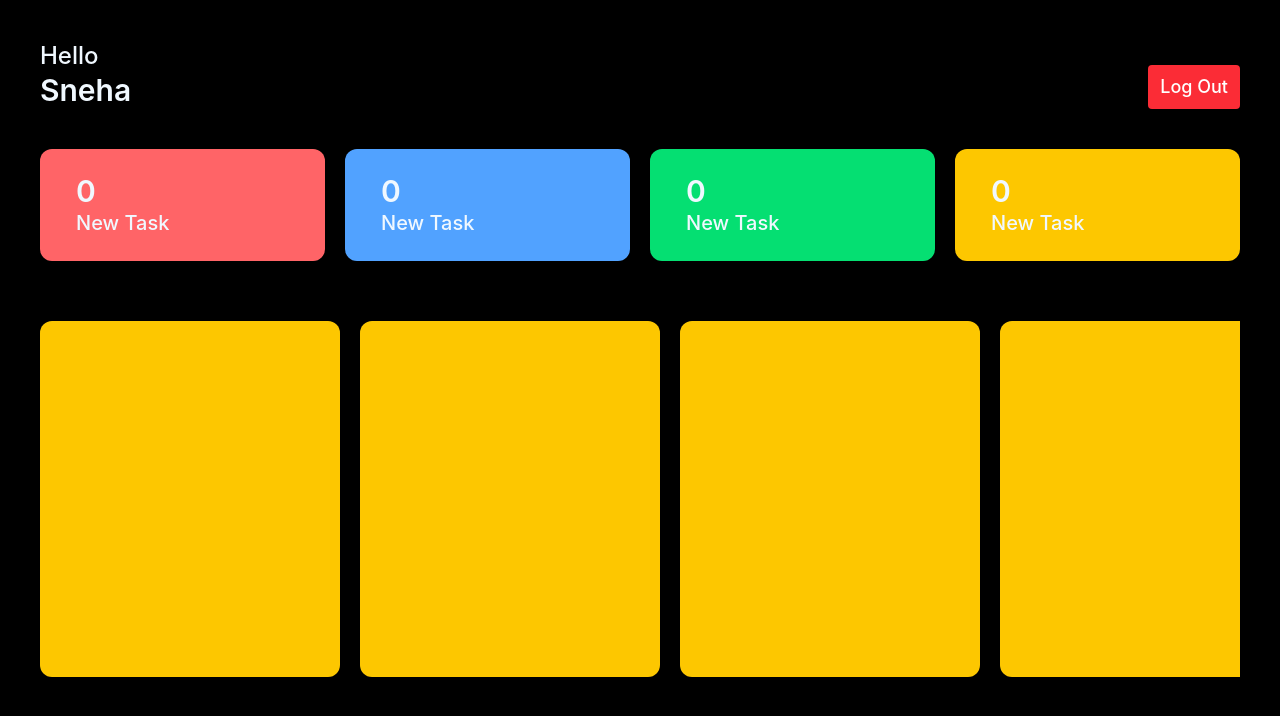
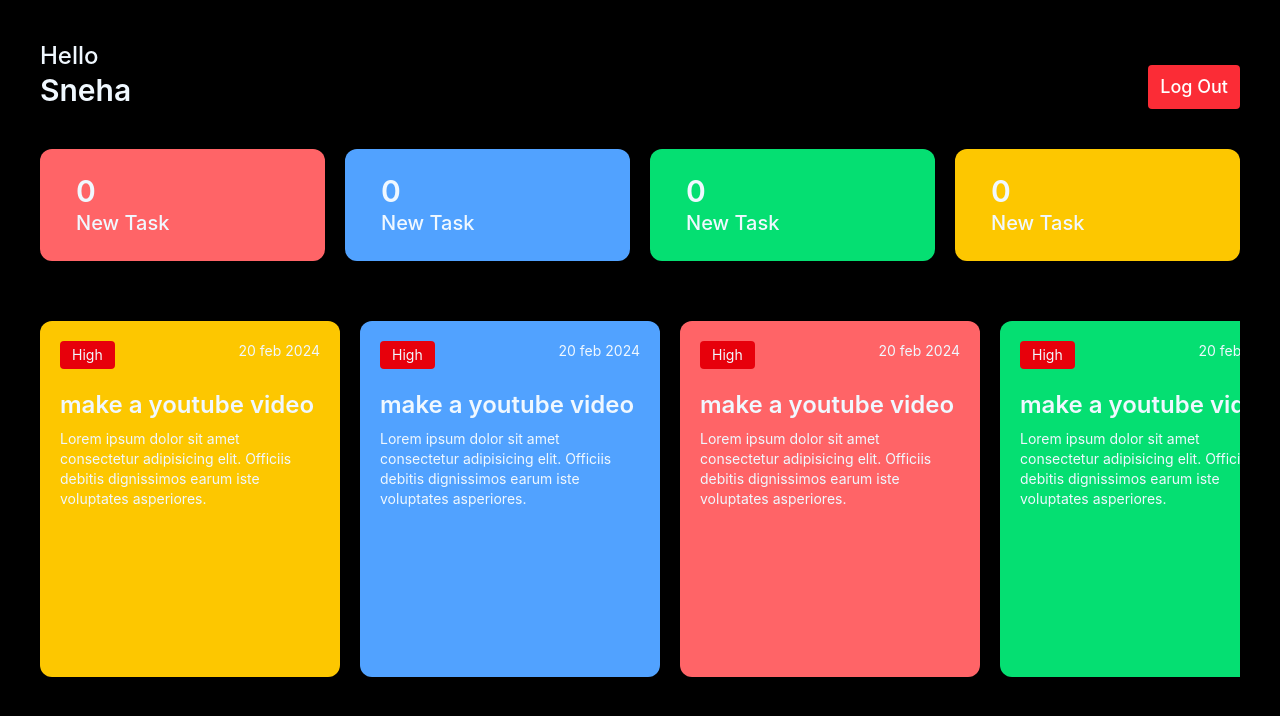
Before and after one commit to sneha-tripathi202/empolyee-management-system, a React (Vite) app: page / in a window 1280 px wide. Shown: the top 716 px of the page. Built offline with nearby package versions, Linux system fonts and the light colour scheme.

Commit message:
employee dashboard

```diff
--- a/src/components/Tasklist/Tasklist.jsx
+++ b/src/components/Tasklist/Tasklist.jsx
@@ -3,13 +3,30 @@ import React from 'react'
 const Tasklist = () => {
   return (
     <div id='tasklist' className=' overflow-x-auto flex flex-nowrap items-center justify-start gap-5 h-[55%] w-full py-5 mt-10'>
-      <div className='h-full shrink-0 w-75 bg-yellow-400 rounded-xl '></div>
-      <div className='h-full shrink-0 w-75 bg-yellow-400 rounded-xl '></div>
-      <div className='h-full shrink-0 w-75 bg-yellow-400 rounded-xl '></div>
-      <div className='h-full shrink-0 w-75 bg-yellow-400 rounded-xl '></div>
-      <div className='h-full shrink-0 w-75 bg-yellow-400 rounded-xl '></div>
-      <div className='h-full shrink-0 w-75 bg-yellow-400 rounded-xl '></div>
-      <div className='h-full shrink-0 w-75 bg-yellow-400 rounded-xl '></div>
+      <div className='h-full shrink-0 w-75 p-5 bg-yellow-400 rounded-xl items-center '>
+       <div className='flex justify-between'> <h3 className='bg-red-600 text-sm px-3 py-1 rounded'>High</h3>
+        <h4 className='text-sm'> 20 feb 2024</h4>
+        </div><h2 className='mt-5 text-2xl font-semibold'>make a youtube video</h2>
+      <p className='text-sm mt-2'> Lorem ipsum dolor sit amet consectetur adipisicing elit. Officiis debitis dignissimos earum iste voluptates asperiores.</p>
+      </div>
+       <div className='h-full shrink-0 w-75 p-5 bg-blue-400 rounded-xl items-center '>
+       <div className='flex justify-between'> <h3 className='bg-red-600 text-sm px-3 py-1 rounded'>High</h3>
+        <h4 className='text-sm'> 20 feb 2024</h4>
+        </div><h2 className='mt-5 text-2xl font-semibold'>make a youtube video</h2>
+      <p className='text-sm mt-2'> Lorem ipsum dolor sit amet consectetur adipisicing elit. Officiis debitis dignissimos earum iste voluptates asperiores.</p>
+      </div>
+       <div className='h-full shrink-0 w-75 p-5 bg-red-400 rounded-xl items-center '>
+       <div className='flex justify-between'> <h3 className='bg-red-600 text-sm px-3 py-1 rounded'>High</h3>
+        <h4 className='text-sm'> 20 feb 2024</h4>
+        </div><h2 className='mt-5 text-2xl font-semibold'>make a youtube video</h2>
+      <p className='text-sm mt-2'> Lorem ipsum dolor sit amet consectetur adipisicing elit. Officiis debitis dignissimos earum iste voluptates asperiores.</p>
+      </div>
+       <div className='h-full shrink-0 w-75 p-5 bg-green-400 rounded-xl items-center '>
+       <div className='flex justify-between'> <h3 className='bg-red-600 text-sm px-3 py-1 rounded'>High</h3>
+        <h4 className='text-sm'> 20 feb 2024</h4>
+        </div><h2 className='mt-5 text-2xl font-semibold'>make a youtube video</h2>
+      <p className='text-sm mt-2'> Lorem ipsum dolor sit amet consectetur adipisicing elit. Officiis debitis dignissimos earum iste voluptates asperiores.</p>
+      </div>
 
     </div>
   )
```
